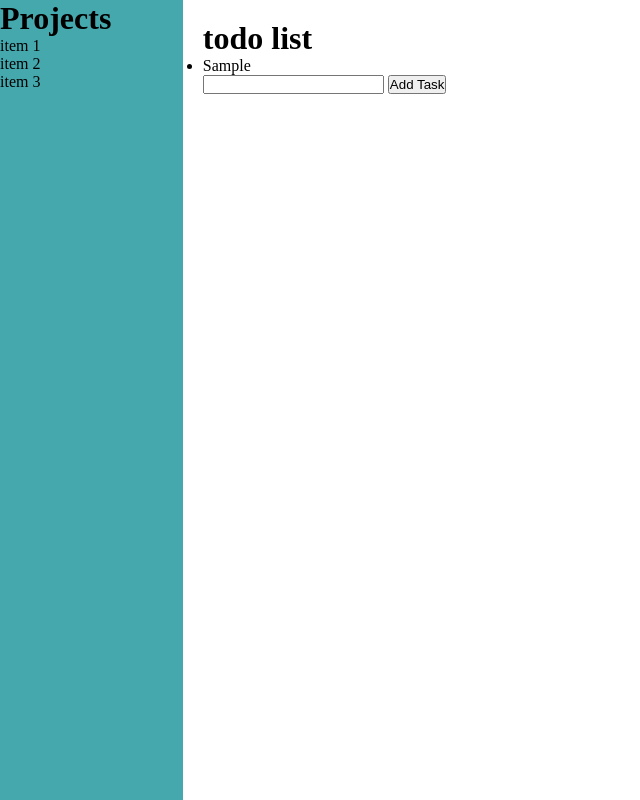
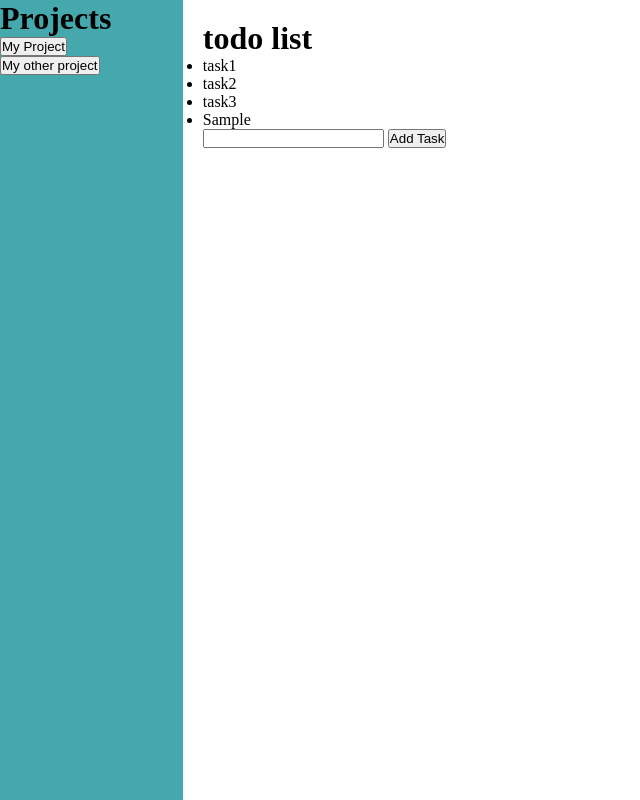
Before and after one commit to spiffykai/odin_todo, a website built with webpack: page src/template.html in a window 1280 px wide. Both pictures are taken after typing "Sample" into the empty fields and a click on the button "Add Task". Shown: the whole page, without its empty margins (0-640 px from the left). Built offline with nearby package versions, Linux system fonts and the light colour scheme.

Commit message:
Added reading from json file and populating lists

```diff
--- a/src/index.js
+++ b/src/index.js
@@ -1,11 +1,14 @@
 import "./styles.css";
+import testJson from "./test.json";
 import { Project } from "./project.js";
 
 const contentDiv = document.querySelector("#content");
 const list = document.querySelector("#todo-list");
+const projectList = document.querySelector("#project-list");
 const addBtn = document.querySelector("#add-btn");
 
-let newProject = new Project();
+let projects = [];
+let currentProject;
 
 function displayList(project){
     list.innerHTML = "";
@@ -19,18 +22,39 @@ function displayList(project){
     });
 }
 
-function retrieveProjects(){
-    fetch("./test.json").then(response => {
-        return response.json();
+console.log(testJson.projects);
+
+testJson.projects.forEach(element => {
+    console.log(element.name);
+    let testProject = new Project(element.name);
+    element.tasks.forEach(element => {
+        testProject.addToList(element);
     });
-}
 
-displayList(newProject);
+    projects.push(testProject);
+});
 
-console.log(retrieveProjects());
+projects.forEach(element => {
+    const projectItem = document.createElement("li");
+    const projectButton = document.createElement("button");
+    projectButton.innerHTML = element.name;
+
+    projectButton.addEventListener("click", () => {
+        displayList(element);
+        currentProject = element;
+    });
+
+    projectItem.appendChild(projectButton);
+    projectList.appendChild(projectItem);
+});
+
+displayList(projects[0]);
+
+if(projects.length > 0)
+    currentProject = projects[0];
 
 addBtn.addEventListener("click", () => {
-    newProject.addToList(document.querySelector("#task-input").value);
-    displayList(newProject);
+    currentProject.addToList(document.querySelector("#task-input").value);
+    displayList(currentProject);
     document.querySelector("#task-input").value = "";
 });
--- a/src/project.js
+++ b/src/project.js
@@ -1,5 +1,6 @@
 class Project {
-    constructor(){
+    constructor(name){
+        this.name = name;
         this.items = 0;
         this.todoList = [];
     }
--- a/src/template.html
+++ b/src/template.html
@@ -10,9 +10,6 @@
         <div id="sidebar">
             <h1>Projects</h1>
             <ul id="project-list">
-                <li>item 1</li>
-                <li>item 2</li>
-                <li>item 3</li>
             </ul>
         </div>
         <div id="content">
--- a/src/test.json
+++ b/src/test.json
@@ -4,7 +4,8 @@
             "name": "My Project",
             "tasks": [
                 "task1",
-                "task2"
+                "task2",
+                "task3"
             ]
         },
         {
@@ -12,7 +13,8 @@
             "tasks": [
                 "taskother1",
                 "taskother2",
-                "taskother3"
+                "taskother3",
+                "this is a big test"
             ]
         }
     ]
```
